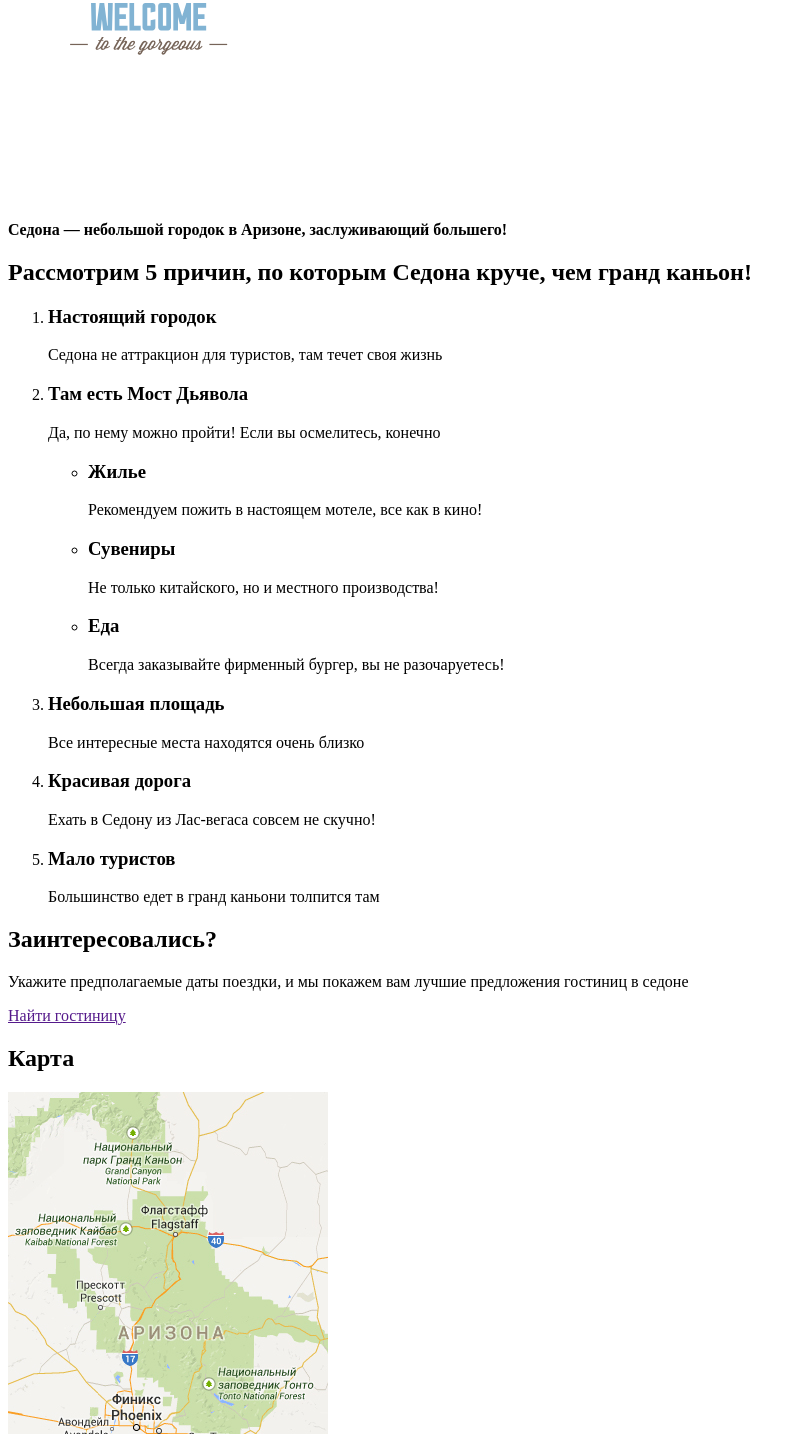
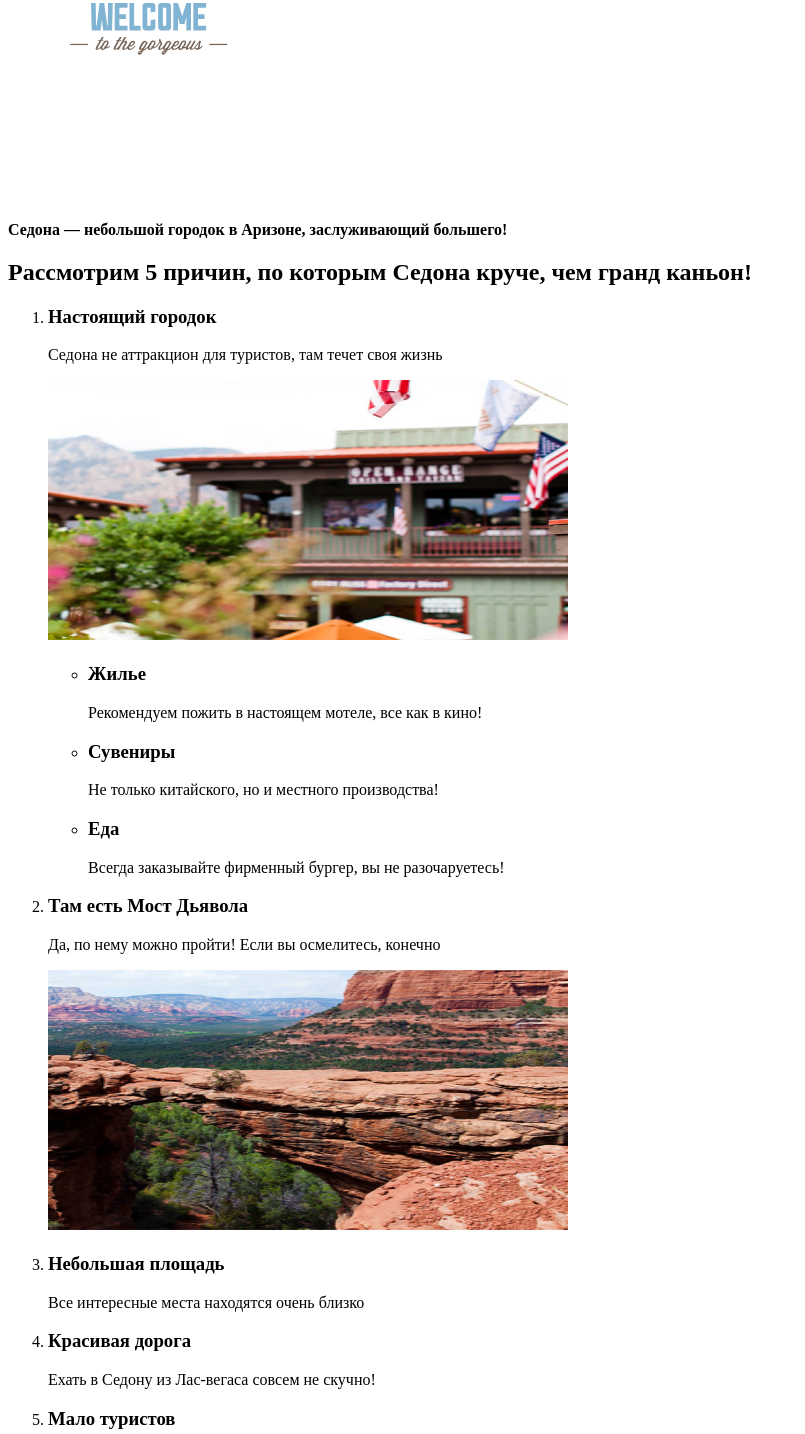
Before and after one commit to pxfzzstg/1810663-sedona-24, a website: page source/index.html in a window 1280 px wide. Shown: the part 282-1716 px from the top of the page, without its empty margins (0-805 px from the left). Drawn offline with Linux system fonts and the light colour scheme.

Commit message:
Add images and fix issue in advantages section

```diff
--- a/source/index.html
+++ b/source/index.html
@@ -47,7 +47,7 @@
         </section>
         <section class="advantages">
           <b class="advantages__slogan">
-            Cедона — небольшой городок в Aризоне, заслуживающий большего!
+            Седона — небольшой городок в Aризоне, заслуживающий большего!
           </b>
           <h2 class="advantages__intro">
             Рассмотрим 5 причин, по которым Седона круче, чем гранд каньон!
@@ -58,16 +58,11 @@
                 Настоящий городок
               </h3>
               <p class="advantages__description">
-                Cедона не аттракцион для туристов, там течет своя жизнь
+                Седона не аттракцион для туристов, там течет своя жизнь
               </p>
-            </li>
-            <li class="advantages__item">
-              <h3 class="advantages__title">
-                Там есть Мост Дьявола
-              </h3>
-              <p class="advantages__description">
-                Да, по нему можно пройти! Если вы осмелитесь, конечно
-              </p>
+              <div class="advantages__image">
+                <img src="img/city.jpg" width="520" height="260" alt="Городок Седона">
+              </div>
               <ul class="advantages__features features">
                 <li class="features__item features__item--house">
                   <h3 class="features__title">
@@ -94,6 +89,17 @@
                   </p>
                 </li>
               </ul>
+            </li>
+            <li class="advantages__item">
+              <h3 class="advantages__title">
+                Там есть Мост Дьявола
+              </h3>
+              <p class="advantages__description">
+                Да, по нему можно пройти! Если вы осмелитесь, конечно
+              </p>
+              <div class="advantages__image">
+                <img src="img/bridge.jpg" width="520" height="260" alt="Мост Дьявола">
+              </div>
             </li>
             <li class="advantages__item">
               <h3 class="advantages__title">
```
Also changed, not shown: source/img/bridge.jpg (added), source/img/city.jpg (added).
